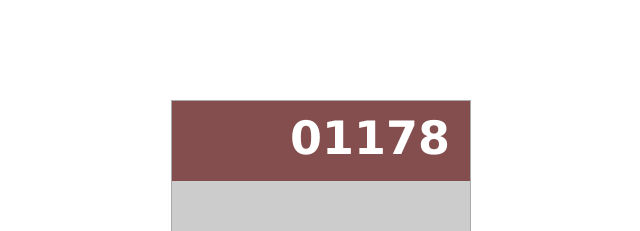
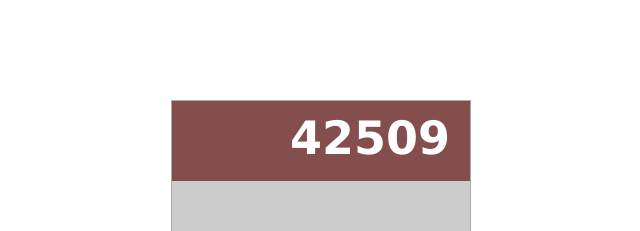
Before and after one commit to g-krzysztof/calculator, a React (Create React App) app: page / in a window 1280 px wide. Shown: the top 231 px of the page, without its empty margins (319-959 px from the left). Built offline with nearby package versions, Linux system fonts and the light colour scheme.

Commit message:
add display to state and add props.display to Display component

```diff
--- a/src/components/App.js
+++ b/src/components/App.js
@@ -4,12 +4,12 @@ import Display from './Display';
 
 class App extends React.Component {
   state = {
-
+    display: "42509",
   }
   render() {
     return (
       <div className="App">
-        <Display />
+        <Display display={this.state.display} />
       </div>
     );
   }
--- a/src/components/Display.js
+++ b/src/components/Display.js
@@ -1,11 +1,11 @@
 import React from 'react';
 import '../css/Display.css';
 
-function Display() {
+function Display(props) {
     return (
         <div className="Display">
-            01178
-    </div>
+            {props.display}
+        </div>
     );
 }
 
```
